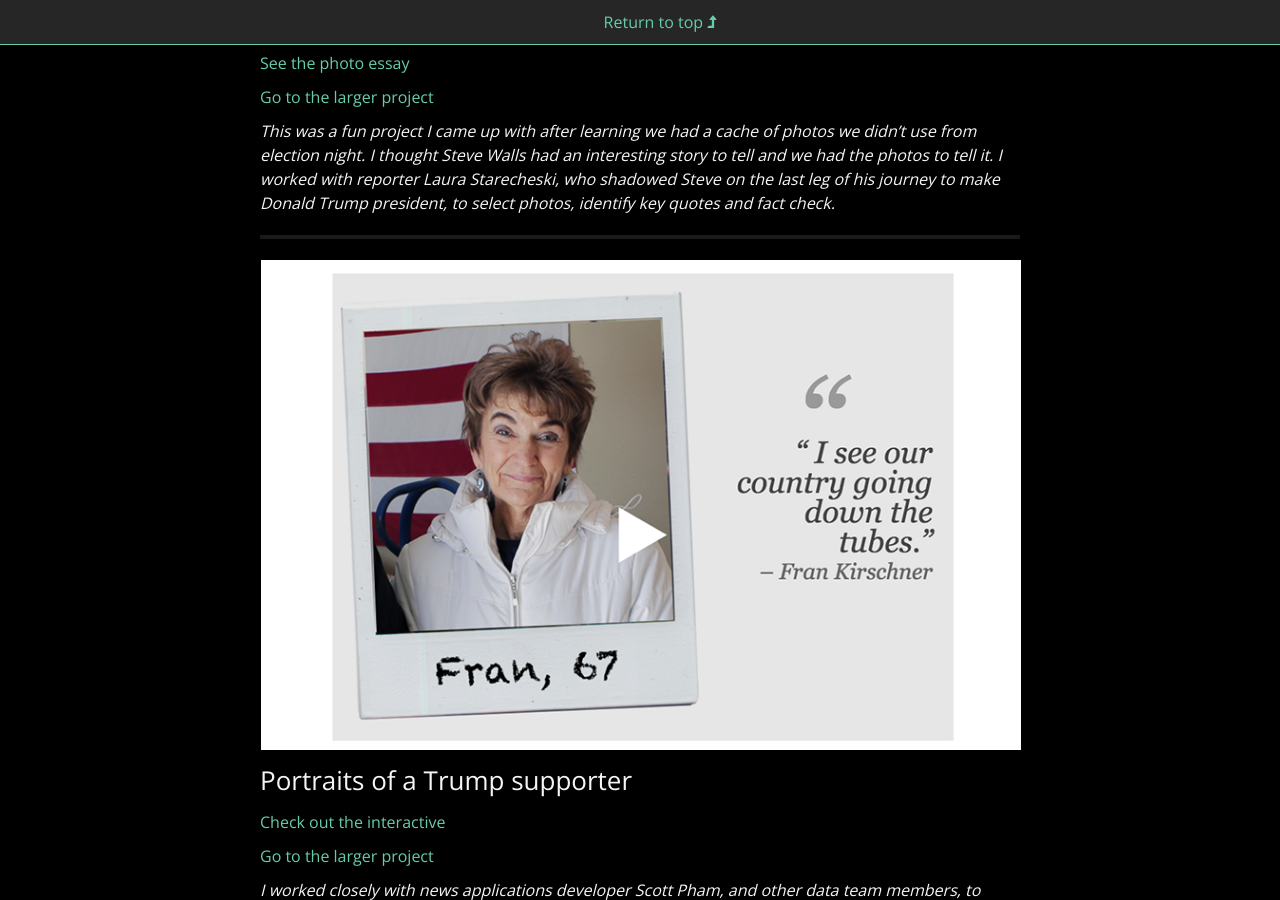
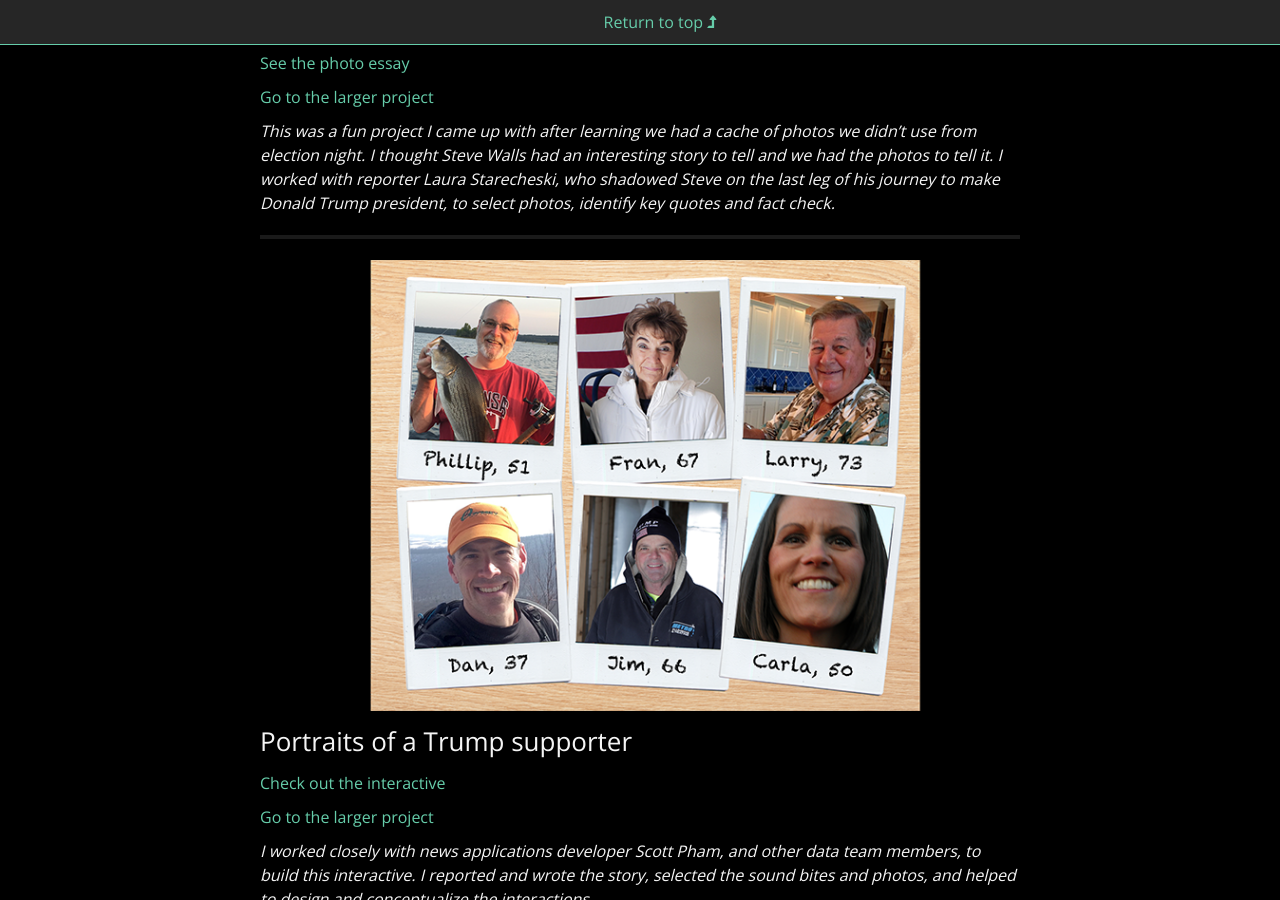
Before and after one commit to juliachanb/juliachanb.github.io, a Jekyll site: the page built from pages/portfolio.md, in a window 1280 px wide and 900 px high, scrolled down 2134 px. Built offline with Jekyll 4.4.1, drawn with Linux system fonts in a browser that asks for light colours; nearby versions of some CDN libraries; some web fonts are replaced.

Commit message:
fixed trump supporters photo

```diff
--- a/pages/portfolio.md
+++ b/pages/portfolio.md
@@ -55,7 +55,7 @@ published: true
 
 ---
 
-![fran trump]({{site.baseurl}}/pages/fran trump screenshot.png)
+![trump supporters_800.png]({{site.baseurl}}/pages/trump supporters_800.png)
 
 ### Portraits of a Trump supporter
 
```
